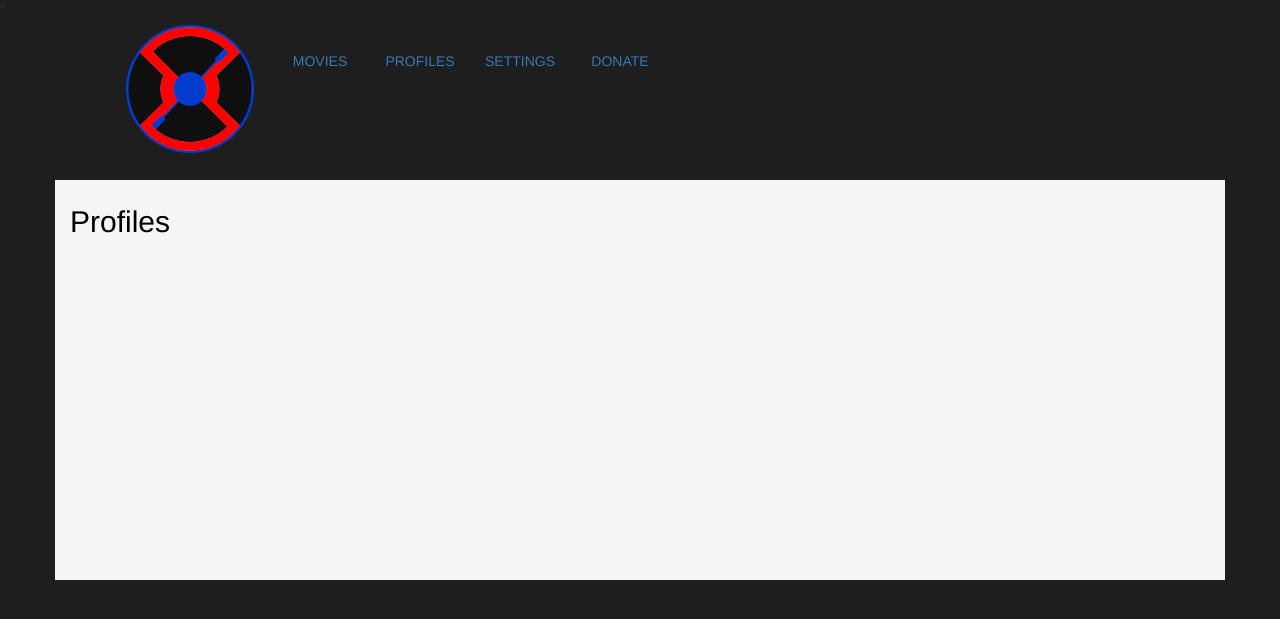
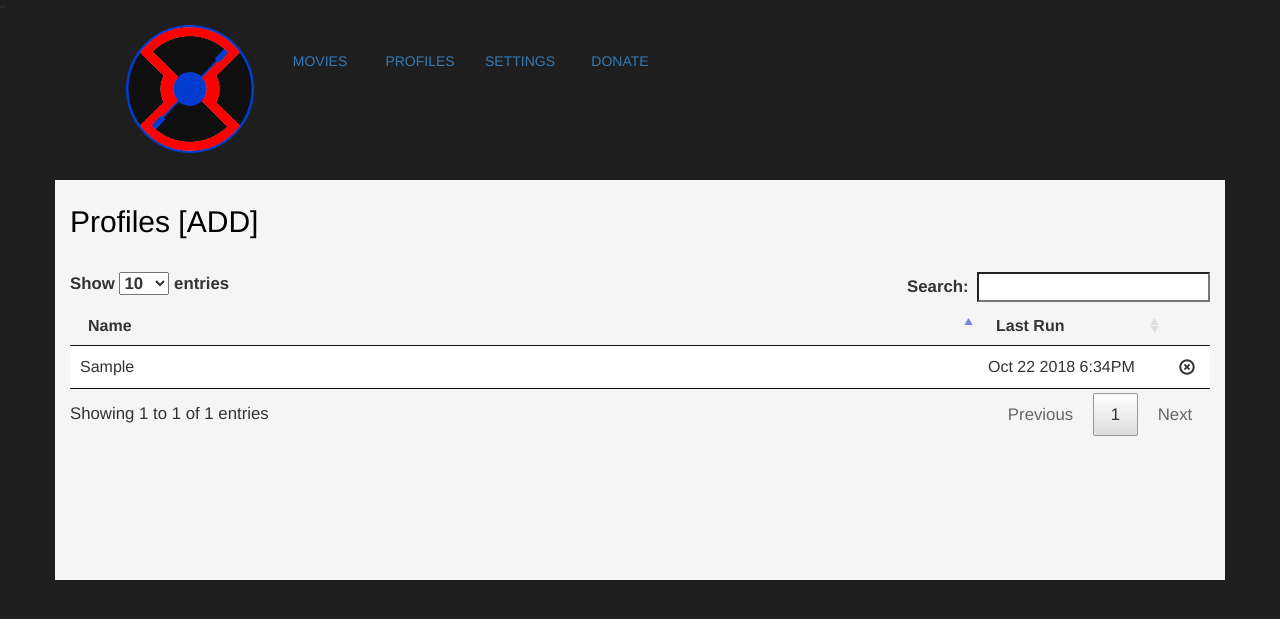
Before and after one commit to ExtensiveJS/Jibarr, a Django app: page /mediafilesync/profiles/ in a window 1280 px wide. Shown: the top 619 px of the page. Run offline with Django 3.2, Linux system fonts and the light colour scheme; data comes from the database, SQL or seed files in the repository; some libraries are stand-ins or nearby versions.

Commit message:
Staging changes to allow profile maintenance

```diff
--- a/ui/MediaFileSync/static/mediafilesync/styles.css
+++ b/ui/MediaFileSync/static/mediafilesync/styles.css
@@ -10,3 +10,6 @@ li a {
 
 .LISTTABLE a {text-decoration:none;color:blue;}
 .LISTTABLE a:hover {background-color:lightslategray;}
+
+.DELBUTTON {padding:5px;border-radius:10px;}
+.DELBUTTON:hover {background-color:lightslategray;color:white;}
--- a/ui/MediaFileSync/templates/mediafilesync/profiles.html
+++ b/ui/MediaFileSync/templates/mediafilesync/profiles.html
@@ -1,7 +1,52 @@
 {% extends "./base.html" %}
 {% load static %}
+{% block title %}Profiles{% endblock title %}
 {% block content %}
-<div class='CONTAINER'>
-    <h2>Profiles</h2><br />
+
+<div class='CONTAINER' style="font-size:larger;">
+    <h2>Profiles [ADD]</h2><br />
+    <table id="tblProfiles">
+        <thead>
+            <tr><th>id</th><th>Name</th><th style="width:150px;">Last Run</th><th style="width:10px;">&nbsp;</th></tr>
+        </thead>
+        <tbody>
+            {% for var in profile_list %}
+            <tr>
+                <td>{{ var.id }}</td>
+                <td>{{ var.profile_name }}</td>
+                <td>{{ var.profile_lastRun }}</td>
+                <td><i class="glyphicon glyphicon-remove-circle DELBUTTON" onclick="delData({{ var.id }});"></i></td>
+            </tr>
+            {% endfor %}
+        </tbody>
+    </table>
+
 </div>
 {% endblock content %}
+{% block postbody %}
+<script>
+    $(function () {
+        $("#tblProfiles").DataTable({
+            "order": [[ 1, "asc" ]],
+            "columnDefs": [
+            {
+                "targets": [ 0 ],
+                "visible": false,
+                "searchable": false
+            },
+            {
+                "targets": [3],
+                "searchable": false,
+                "sortable": false
+            }
+            ]
+        }
+        );
+    });
+    function delData(id) {
+        if(confirm('are you sure?')){
+            alert('yes');
+        }
+    };
+</script>
+{% endblock postbody %}
--- a/ui/MediaFileSync/views.py
+++ b/ui/MediaFileSync/views.py
@@ -53,8 +53,10 @@ def index(request):
 
 def profiles(request):
     system_settings = Settings.objects.all()[:1].get()
+    profile_list = Profile.objects.all()
     context = {
-        'system_settings': system_settings
+        'system_settings': system_settings,
+        'profile_list': profile_list
     }
     template = loader.get_template("MediaFileSync/profiles.html")
     return HttpResponse(template.render(context, request))
@@ -98,6 +100,9 @@ def movies(request):
         rm.folderName = var["folderName"]
         rm.fileName =  var["movieFile"]["relativePath"]
         rm.rating = var["ratings"]["value"]
+        rm.tmdbid = var["tmdbId"]
+        rm.imdbid = var["imdbId"]
+        rm.size = var["movieFile"]["size"]
         # find the media_id from the Media table
         for mD in mList:
             if mD.media_source_id == var["id"]:
```
